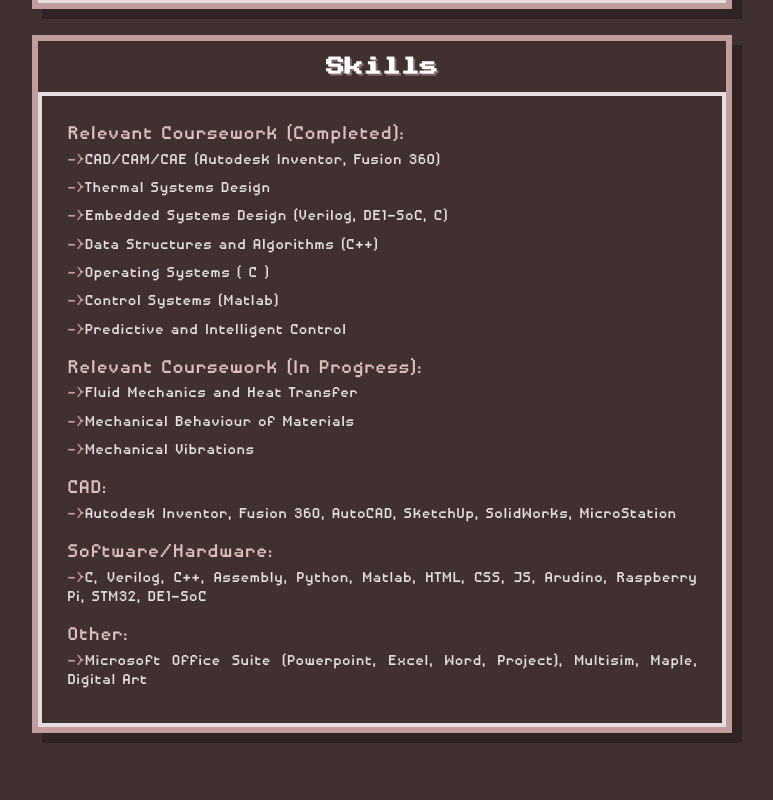
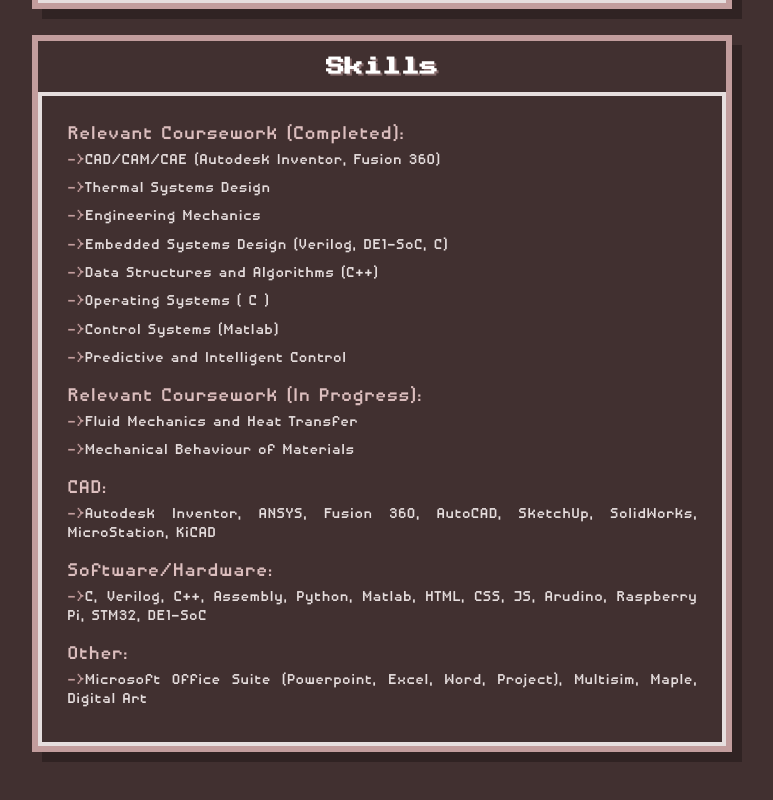
Before and after one commit to AnishParam/Website, a plain HTML site: page about.html in a window 1280 px wide. Shown: the part 1521-2321 px from the top of the page, without its empty margins (258-1031 px from the left). Drawn offline with Linux system fonts and the light colour scheme; a web font is replaced by a local one.

Commit message:
Resume change and about me change

```diff
--- a/about.html
+++ b/about.html
@@ -133,6 +133,7 @@
                                 <ul>
                                     <li>CAD/CAM/CAE (Autodesk Inventor, Fusion 360)</li>
                                     <li>Thermal Systems Design</li>
+                                    <li>Engineering Mechanics</li>
                                     <li>Embedded Systems Design (Verilog, DE1-SoC, C)</li>
                                     <li>Data Structures and Algorithms (C++)</li>
                                     <li>Operating Systems ( C )</li>
@@ -148,7 +149,6 @@
                                     <ul>
                                         <li>Fluid Mechanics and Heat Transfer</li>
                                         <li>Mechanical Behaviour of Materials</li>
-                                        <li>Mechanical Vibrations</li>
                                     </ul>
                                 </h3>
                             <div class="dividervert"></div>
@@ -157,7 +157,7 @@
                             </h2>
                             <h3>
                                 <ul>
-                                    <li>Autodesk Inventor, Fusion 360, AutoCAD, SketchUp, SolidWorks, MicroStation</li>
+                                    <li>Autodesk Inventor, ANSYS, Fusion 360, AutoCAD, SketchUp, SolidWorks, MicroStation, KiCAD</li>
                                 </ul>
                             </h3>
                             <div class="dividervert"></div>
```
Also changed, not shown: 1 other file.
